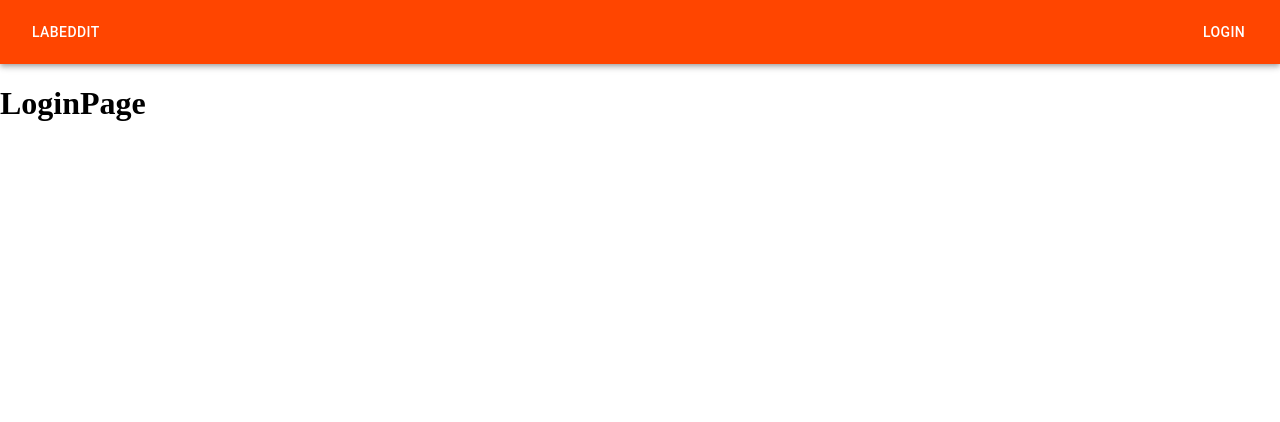
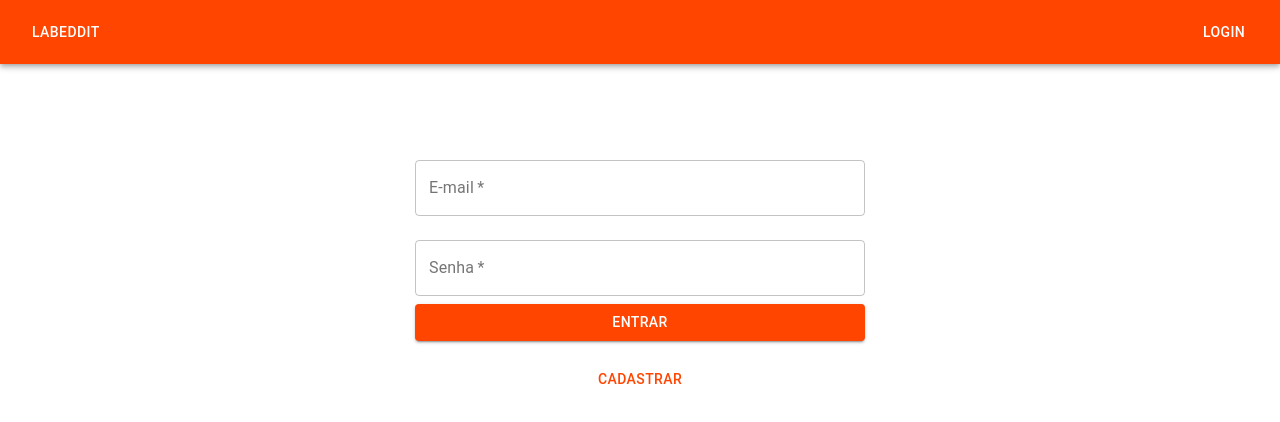
Before and after one commit to future4code/Ederson-Amaral, a React (Create React App) app in the folder semana12/labeddit/: page / in a window 1280 px wide. Shown: the top 422 px of the page. Built offline with nearby package versions, Linux system fonts and the light colour scheme.

Commit message:
criado formulário de Login na LoginPage e criado arquivo LoginForm para desestruturação

```diff
--- /dev/null
+++ b/semana12/labeddit/src/pages/LoginPage/LoginForm.js
@@ -0,0 +1,53 @@
+import TextField from '@material-ui/core/TextField'
+import React from 'react'
+import { InputsContainer } from './styled'
+import useForm from '../../hooks/useForm'
+import Button from '@material-ui/core/Button'
+
+const LoginForm = () => {
+    const [form, onChange, clear] = useForm({ email: '', password: '' })
+
+    const onSubmitForm = (event) => {
+        event.preventDefault()
+    }
+
+    return (
+            <InputsContainer>
+                <form onSubmit={onSubmitForm}>
+                    <TextField
+                        name={'email'}
+                        value={form.email}
+                        onChange={onChange}
+                        label={'E-mail'}
+                        variant={'outlined'}
+                        fullWidth
+                        margin={'normal'}
+                        required
+                        type={'email'}
+                    />
+                    <TextField
+                        name={'password'}
+                        value={form.password}
+                        onChange={onChange}
+                        label={'Senha'}
+                        variant={'outlined'}
+                        fullWidth
+                        margin={'normal'}
+                        required
+                        type={'password'}
+                    />
+                    <Button
+                        type={'submit'}
+                        fullWidth
+                        variant={'contained'}
+                        color={'primary'}
+                        margin={'normal'}
+                    >
+                        Entrar
+                    </Button>
+                </form>
+            </InputsContainer>
+    )
+}
+
+export default LoginForm
--- a/semana12/labeddit/src/pages/LoginPage/LoginPage.js
+++ b/semana12/labeddit/src/pages/LoginPage/LoginPage.js
@@ -1,10 +1,28 @@
 import React from 'react'
+import { ScreenContainer, SignUpButtonContainer } from './styled'
+import Button from '@material-ui/core/Button'
+import LoginForm from './LoginForm'
+import { useHistory } from 'react-router-dom'
+import { goToRegister } from '../../routes/coordinator'
 
 const LoginPage = () => {
+    const history = useHistory()
     return (
-        <div>
-            <h1>LoginPage</h1>
-        </div>
+        <ScreenContainer>
+           <LoginForm/>
+            <SignUpButtonContainer>
+                <Button
+                    type={'submit'}
+                    fullWidth
+                    variant={'text'}
+                    color={'primary'}
+                    margin={'normal'}
+                    onClick={() => goToRegister(history)}
+                >
+                    Cadastrar
+                </Button>
+            </SignUpButtonContainer>
+        </ScreenContainer>
 
     )
 }
--- a/semana12/labeddit/src/pages/LoginPage/styled.js
+++ b/semana12/labeddit/src/pages/LoginPage/styled.js
@@ -0,0 +1,30 @@
+import styled from "styled-components";
+
+export const ScreenContainer = styled.div`
+    display: flex;
+    flex-direction: column;
+    align-items: center;
+    width: 100vw;
+    margin-top: 10vh;
+`
+
+export const InputsContainer = styled.div`
+    display: flex;
+    flex-direction: column;
+    width: 80vw;
+    max-width: 450px;
+    align-items: center;
+    margin-bottom: 20px;
+`
+export const LoginFormContainer = styled.div`
+    display: flex;
+    flex-direction: column;
+    width: 80vw;
+    max-width: 450px;
+    align-items: center;
+    margin-bottom: 20px;
+`
+export const SignUpButtonContainer = styled.div`
+    width: 80vw;
+    max-width: 450px;
+`
```
